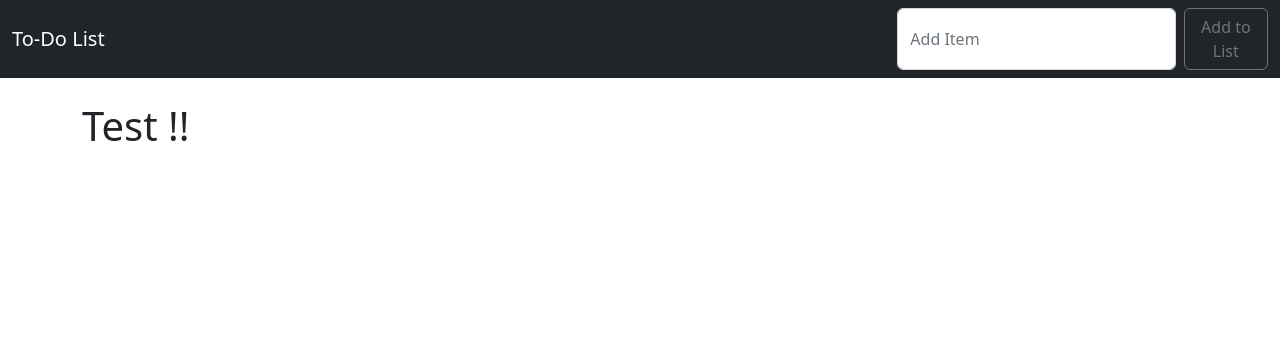
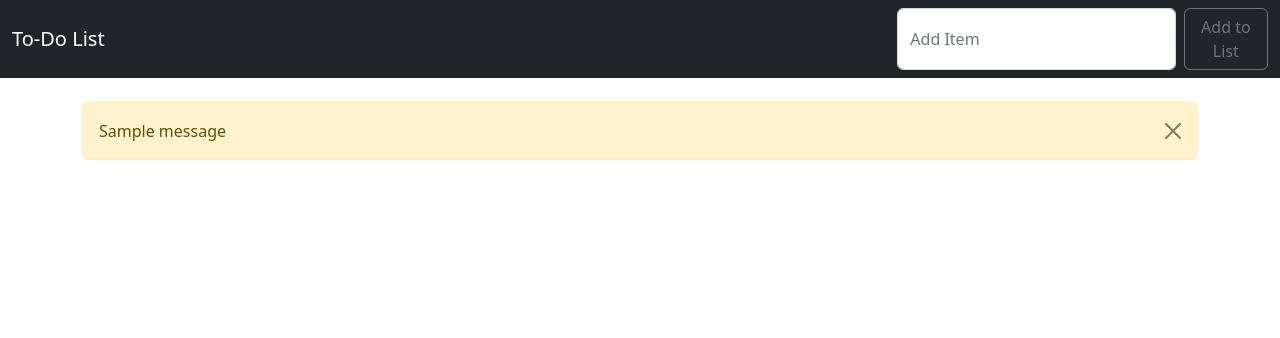
Before and after one commit to DewCX/todo-list, a Django app: page / in a window 1280 px wide. Shown: the top 338 px of the page. Run offline with Django 3.2, Linux system fonts and the light colour scheme; tables that the repository leaves empty hold one stand-in row (values such as "Sample post"); one stand-in notice (Sample message) is shown.

Commit message:
#updated templates and verify parameters

```diff
--- a/todo/todo_list/templates/base.html
+++ b/todo/todo_list/templates/base.html
@@ -18,7 +18,7 @@
             <ul class="navbar-nav me-auto mb-2 mb-lg-0">
 
             </ul>
-            <form class="d-flex" role="search">
+            <form class="d-flex" method="POST">
                 {% csrf_token %}
               <input class="form-control me-2" type="search" placeholder="Add Item" aria-label="Search" name="item">
               <button class="btn btn-outline-secondary" type="submit">Add to List</button>
--- a/todo/todo_list/templates/home.html
+++ b/todo/todo_list/templates/home.html
@@ -1,5 +1,30 @@
 {% extends 'base.html' %}
 
+
 {% block content %}
-<h1> Test !! </h1>
+
+    {% if messages %}
+    {% for message in messages %}
+    <div class="alert alert-warning alert-dismissible fade show" role="alert">
+        {{ message }}
+        <button type="button" class="btn-close" data-bs-dismiss="alert" aria-label="Close"></button>
+      </div>
+    {% endfor %}
+
+    {% endif %}
+
+        {% if all_items %}
+            <table class="table table-bordered">
+            {% for things in all_items %}
+                <tr>
+                    <td>{{ things.item }}</td>
+                    <td class="text-center">{{ things.completed }}</td>
+                    <td class="text-center">Delete</td>
+                <tr>
+
+            {% endfor %}
+            </table>
+        {% endif %}
+
+
 {% endblock content %}
```
Also changed, not shown: todo/db.sqlite3.
